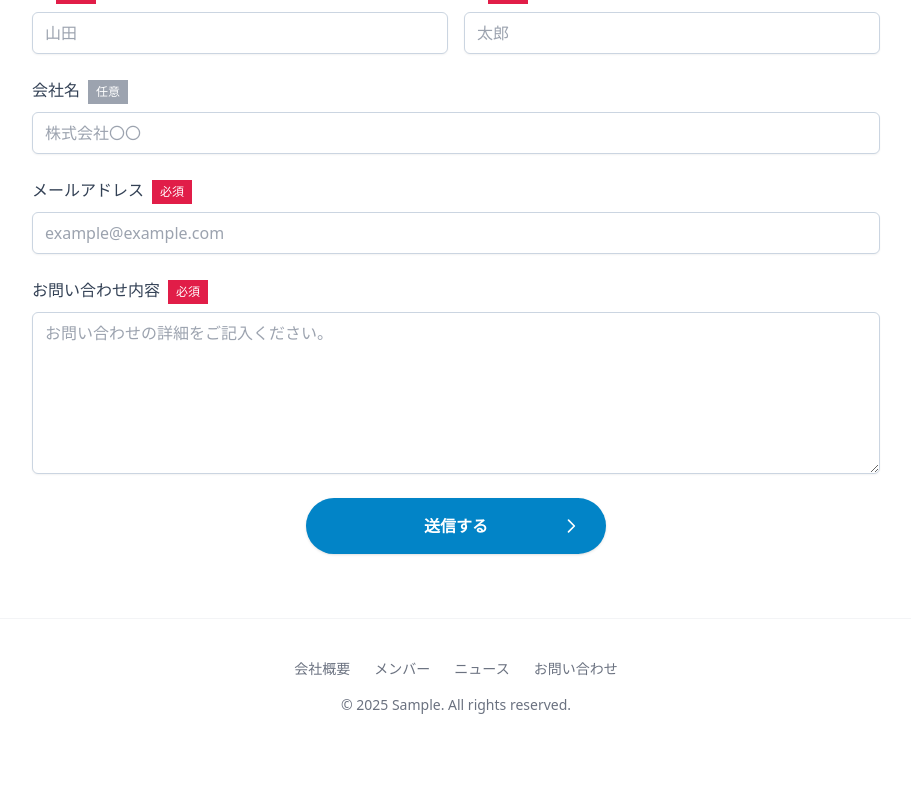
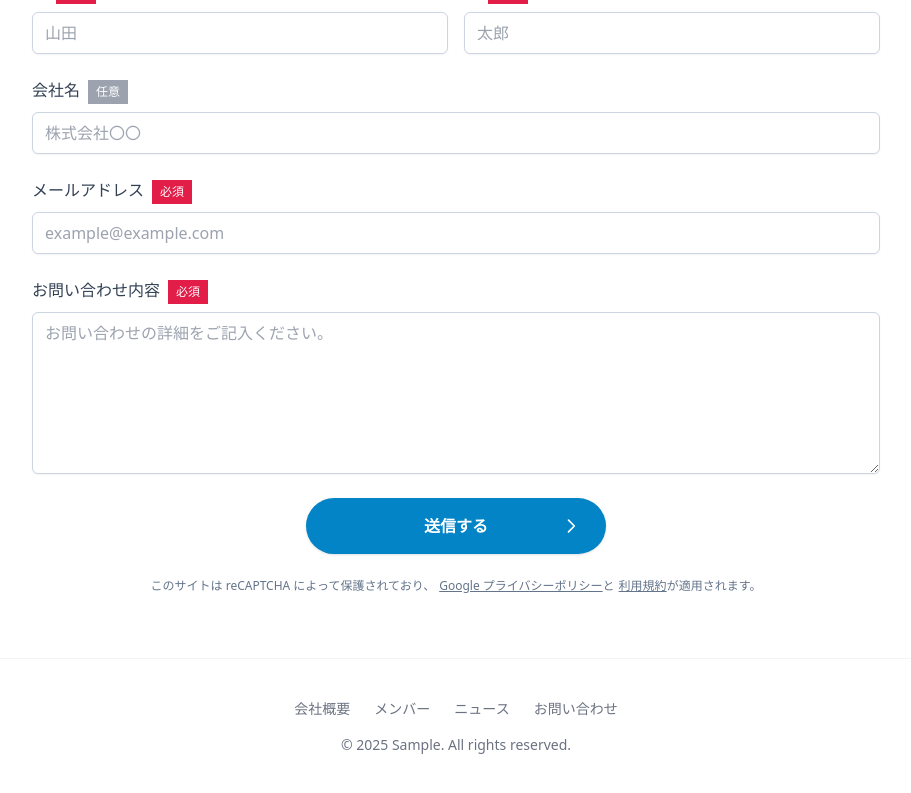
Before and after one commit to maichu050505/my-next-project, a Next.js app: page /contact in a window 1280 px wide. Shown: the part 511-1304 px from the top of the page, without its empty margins (184-1095 px from the left). Before the commit the page ends 1266 px from the top, so only its background shows below. Built offline with nearby package versions, Linux system fonts and the light colour scheme; no server answers.

Commit message:
reCAPTCHA v3 バッジ非表示, 注意書き追加

```diff
--- a/_components/contact/ContactForm.tsx
+++ b/_components/contact/ContactForm.tsx
@@ -208,6 +208,29 @@ export default function ContactForm() {
       {/* ハニーポット（任意）古いボット対策用 */}
       <input type="text" name="website" className="hidden" tabIndex={-1} autoComplete="off" />
       <SubmitInForm verifying={verifying} />
+
+      {/* reCAPTCHA 表記 */}
+      <p className="recaptcha-notice mt-4 text-center text-xs text-slate-500">
+        このサイトは reCAPTCHA によって保護されており、
+        <a
+          href="https://policies.google.com/privacy"
+          target="_blank"
+          rel="noopener noreferrer"
+          className="underline hover:text-slate-700 ml-1"
+        >
+          Google プライバシーポリシー
+        </a>
+        と
+        <a
+          href="https://policies.google.com/terms"
+          target="_blank"
+          rel="noopener noreferrer"
+          className="underline hover:text-slate-700 ml-1"
+        >
+          利用規約
+        </a>
+        が適用されます。
+      </p>
     </form>
   );
 }
--- a/app/globals.css
+++ b/app/globals.css
@@ -36,3 +36,8 @@ body {
   appearance: none;
   display: none;
 }
+
+/* reCAPTCHA v3 バッジ非表示 */
+.grecaptcha-badge {
+  visibility: hidden;
+}
```
